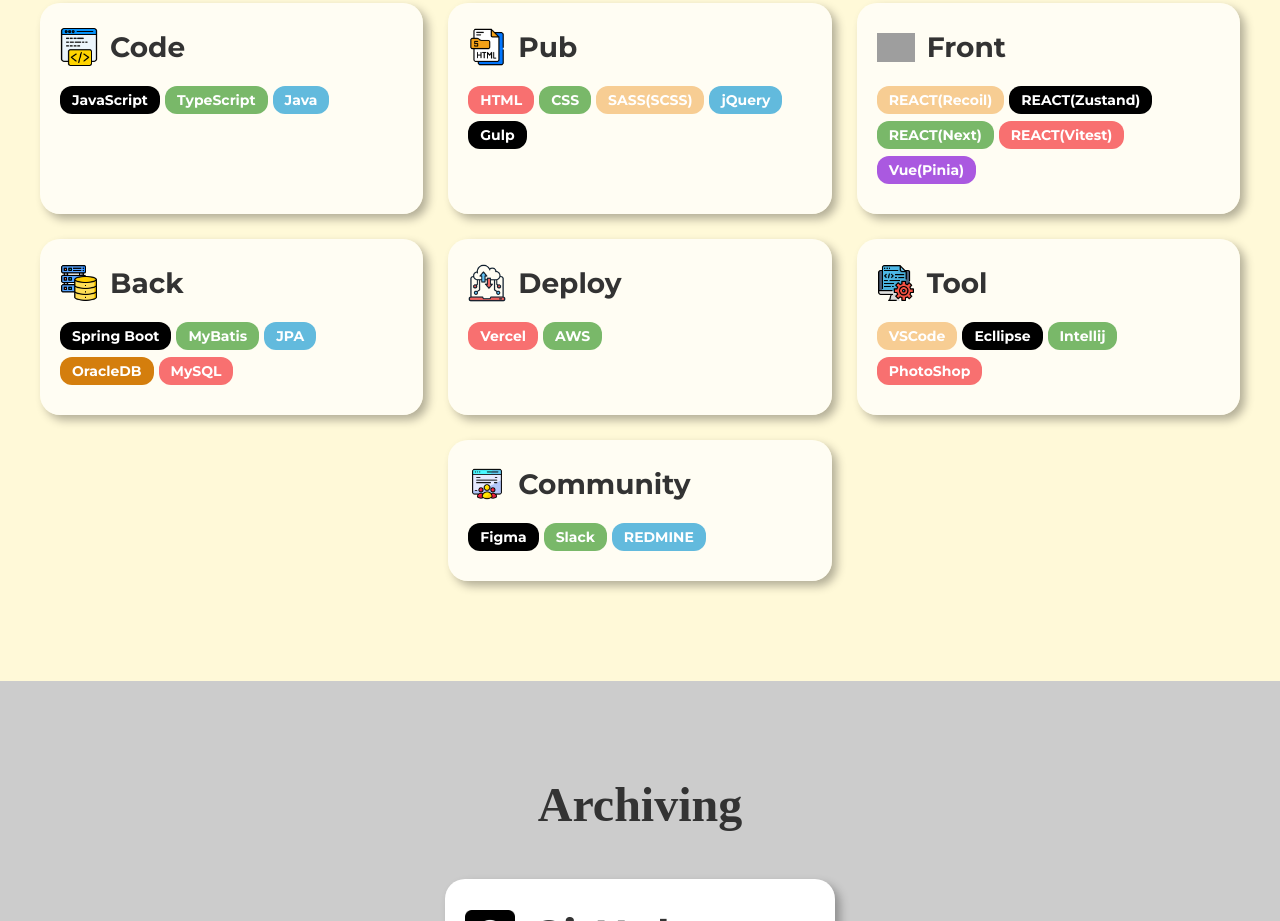
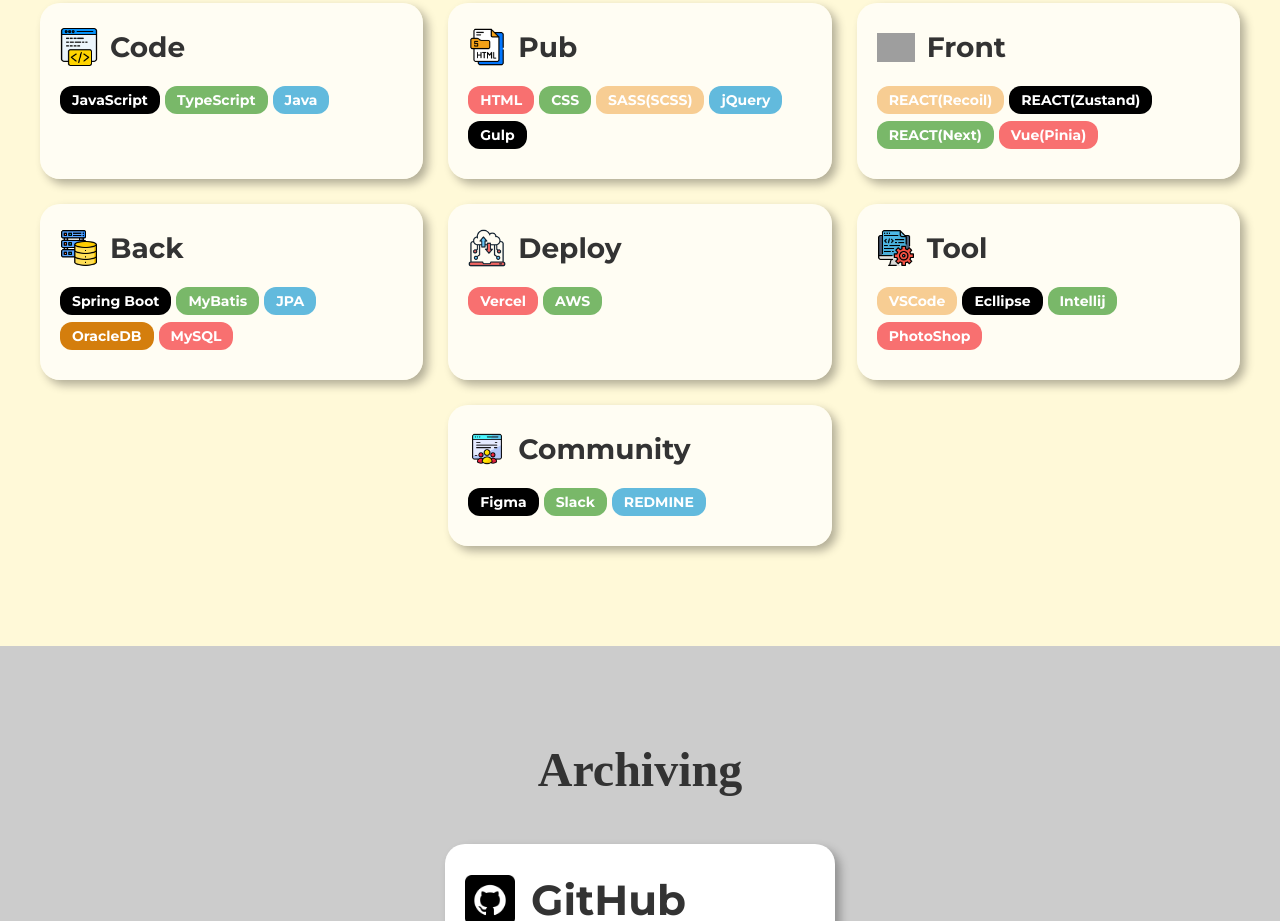
Before and after one commit to KTH8962/KTH-Portfolio, a React (Vite) app: page / in a window 1280 px wide. Shown: the part 1560-2481 px from the top of the page. Built offline with nearby package versions, Linux system fonts and the light colour scheme; grey boxes are pictures that could not be loaded; a web font is replaced by a local one.

Commit message:
텍스트수정

```diff
--- a/src/components/content/skills/Skills.tsx
+++ b/src/components/content/skills/Skills.tsx
@@ -40,7 +40,7 @@
                 REACT(React Query)
               </span> */}
               <span className={styles.skills__info__item}>REACT(Next)</span>
-              <span className={styles.skills__info__item}>REACT(Vitest)</span>
+              {/* <span className={styles.skills__info__item}>REACT(Vitest)</span> */}
               {/* <span className={styles.skills__info__item}>REACT(Cypress)</span> */}
               <span className={styles.skills__info__item}>Vue(Pinia)</span>
             </div>
```
